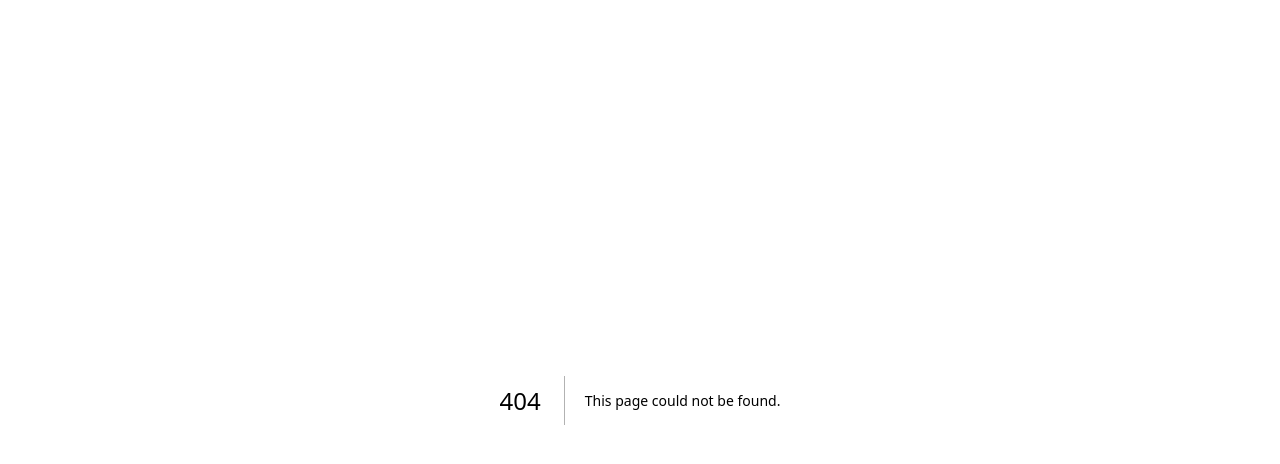
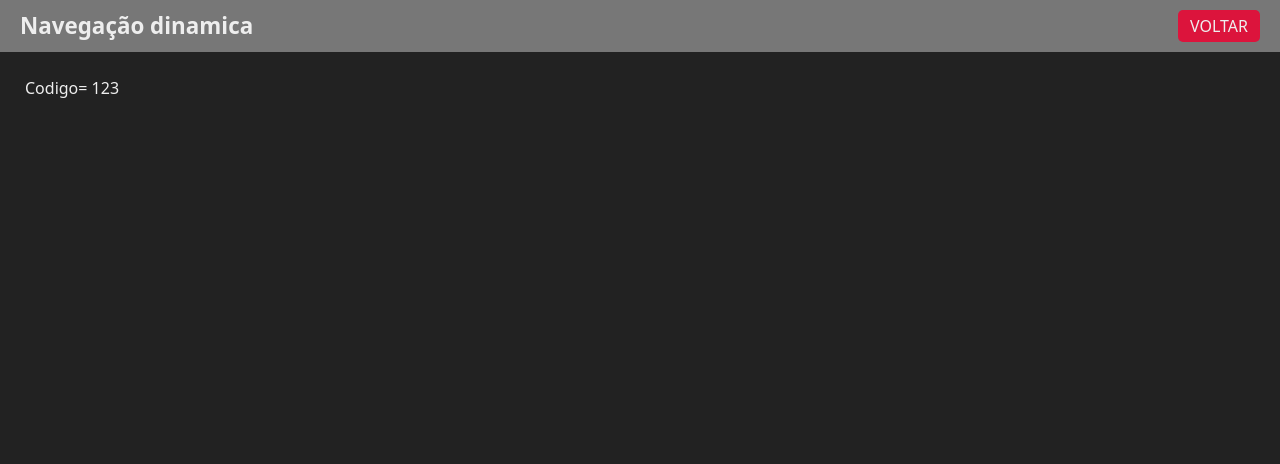
Before and after one commit to LucasMatheus96/CRUD_Usuario_Next.JS, a Next.js app in the folder fundamentos/: page /cliente/123 in a window 1280 px wide. Before the commit this address had no page. Shown: the top 464 px of the page. Built offline with nearby package versions, Linux system fonts and the light colour scheme.

Commit message:
Rotas dinamicas

```diff
--- /dev/null
+++ b/fundamentos/src/pages/cliente/[codigo].jsx
@@ -0,0 +1,14 @@
+import Layout from "../../components/Layout";
+import { useRouter } from "next/router";
+
+export default function ClientePorCodigo(){
+    const router = useRouter()
+
+    return(
+        <Layout titulo = "Navegação dinamica">
+            <span>
+                Codigo= {router.query.codigo}
+            </span>
+        </Layout>
+    )
+}
--- a/fundamentos/src/pages/index.jsx
+++ b/fundamentos/src/pages/index.jsx
@@ -6,7 +6,8 @@ export default function  Home() {
       <Navegador texto = "Estiloso" destino ="/estiloso"/>
       <Navegador texto = "Exemplo" destino ="/exemplo"/>
       <Navegador texto = "jsx" destino ="/jsx" cor= "crimson"/>
-
+      <Navegador texto = "Navegação #01" destino ="/navegacao" cor="green"/>
+      <Navegador texto = "Navegação #02" destino ="/cliente/123" cor="blue"/>
 
     </div>
   );
--- a/fundamentos/src/styles/Navegador.module.css
+++ b/fundamentos/src/styles/Navegador.module.css
@@ -3,4 +3,5 @@
     padding: 30px;
     margin: 10px;
     border-radius: 8px;
+    cursor: pointer;
 }
```
Also changed, not shown: fundamentos/src/pages/navegacao/index.jsx (added, +10 -0 lines).
